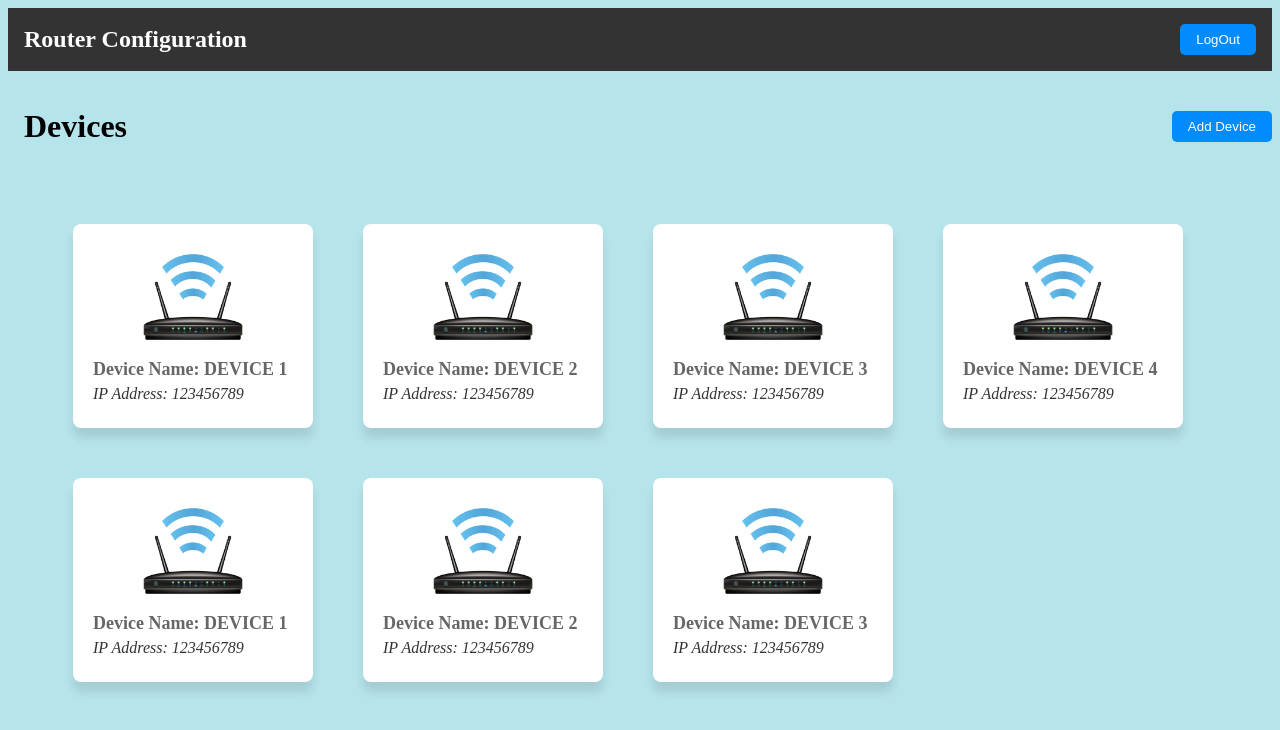
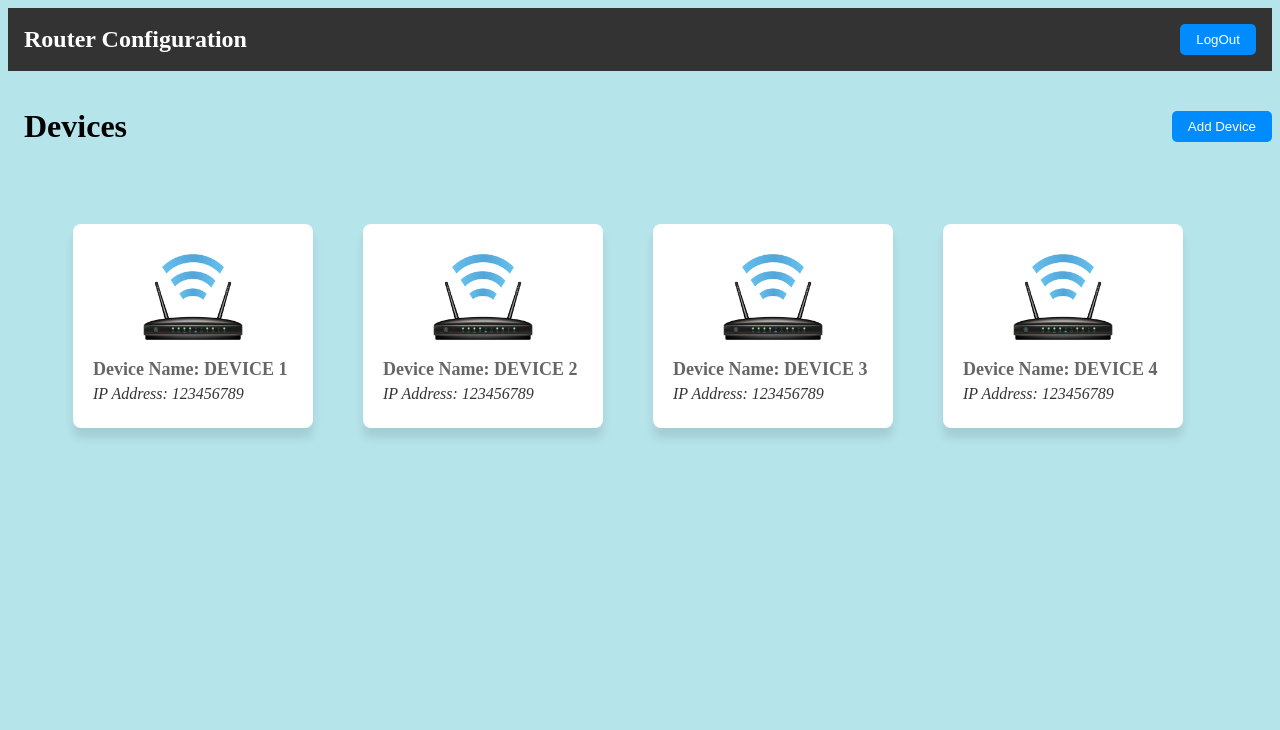
Before and after one commit to MayurKamble110/RemoteRouterConfigurationAssistent, a React (Create React App) app in the folder ui/: page / in a window 1280 px wide. Shown: the top 730 px of the page. Built offline with nearby package versions, Linux system fonts and the light colour scheme.

Commit message:
added modal-layout

```diff
--- a/ui/src/Component/Cards.css
+++ b/ui/src/Component/Cards.css
@@ -37,20 +37,27 @@
   .card p:last-child {
     font-style: italic;
   }
-
   .popup-content {
-    display: none;
+    display: flex;
     position: absolute;
     left: 50%;
+    top: 65%;
     transform: translateX(-50%);
-    width: 200px;
-    background-color: #fff;
-    border: 1px solid #ccc;
+    width: 150px;
+    background-color: #f9f9f9;
+    border: 1px solid #ddd;
+    border-radius: 5px;
     padding: 10px;
-    box-shadow: 0 0 10px rgba(0, 0, 0, 0.1);
+    box-shadow: 0 4px 8px rgba(0, 0, 0, 0.1);
     z-index: 2;
+    transition: opacity 0.3s ease, transform 0.3s ease;
+    opacity: 0;
+    pointer-events: none;
 }
 
 .card-wrapper:hover .popup-content {
     display: block;
+    opacity: 1;
+    transform: translate(-50%, -10px);
+    pointer-events: auto;
 }
--- a/ui/src/Component/Cards.jsx
+++ b/ui/src/Component/Cards.jsx
@@ -1,7 +1,7 @@
 import './Cards.css'
 export default function Cards(props){
     return (
-       <div className='card-wrapper'>
+       <div className='card-wrapper' onClick={props.onCardClick}>
         <div className='card'>
             <img src = {props.image} alt = {props.name} />
             <div className='card-content'>
@@ -14,7 +14,7 @@ export default function Cards(props){
             <p>Hardware: {props.hardware}</p>
             <p>OS: {props.os}</p>
             <p>OS Version: {props.os_version}</p>
-            </div>
+        </div>
        </div>
     )
 }
--- a/ui/src/Component/Device.css
+++ b/ui/src/Component/Device.css
@@ -31,3 +31,14 @@
     flex-wrap: wrap;
     justify-content:baseline;
   }
+
+  #preview-content {
+    background-color: #f8f8f8;
+    border: 1px solid #ccc;
+    padding: 10px;
+    border-radius: 5px;
+    margin: 20px;
+    text-align: center;
+    font-family: Arial, sans-serif;
+    color: #333;
+}
--- a/ui/src/Component/Device.jsx
+++ b/ui/src/Component/Device.jsx
@@ -3,11 +3,13 @@ import './Device.css';
 import { DEVICES } from "../Data/device";
 import Cards from "./Cards";
 import Dialog from "./Dialog";
+import Modal from "./Modal";
 
 export default function Device()
 {
-    const [ data , setData] = useState([]);
+    const [selectedDevice, setSelectedDevice] = useState(null);
     const[isModalOpen , setIsModalOpen] = useState(false);
+    const[isCardModalOpen , setIsCardModalOpen] = useState(false);
 
     function handleAddDevice()
     {
@@ -19,19 +21,45 @@ export default function Device()
         setIsModalOpen(false);
     }
 
-    return(
+    const openModal = (device) => {
+        setSelectedDevice(device);
+        setIsCardModalOpen(true);
+    };
+
+    const closeModal = () => {
+        setIsCardModalOpen(false);
+    };
+
+
+    return (
         <>
+
         <Dialog open={isModalOpen} onClose={handleCloseModal}></Dialog>
         <div id = 'device'>
              <h1>Devices</h1>
              <button className="add-button" onClick={handleAddDevice}>Add Device</button>
         </div>
-        <div id = 'cards'>
-        <ul>
-         {DEVICES.map((device)=>(
-          <Cards key={device.name}{...device}/>
-         ))}
-        </ul>
+        <div>
+            {
+                (DEVICES.length !== 0) ? (
+                    <>
+                    <div id='cards'>
+                        <ul>
+                            {DEVICES.map((device) => (
+                                <Cards key={device.name}{...device} onCardClick={() => openModal(device)}/>
+                            ))}
+                        </ul>
+                    </div>
+                    <Modal isOpen={isCardModalOpen} closeModal={closeModal} device={selectedDevice}/>
+                  </>
+                )
+                    :
+                    (
+                        <div id="preview-content">
+                        <p><strong>Sorry, no devices have been added.</strong></p>
+                    </div>
+                    )
+            }
         </div>
         </>
     )
--- /dev/null
+++ b/ui/src/Component/Modal.css
@@ -0,0 +1,32 @@
+
+.modal-overlay {
+    position: fixed;
+    top: 0;
+    left: 0;
+    width: 100%;
+    height: 100%;
+    background-color: rgba(0, 0, 0, 0.5); /* Semi-transparent black background */
+    z-index: 1000; /* Ensure it's on top of other content */
+    display: flex;
+    justify-content: center;
+    align-items: center;
+}
+
+.modal-content {
+    background-color: #fff;
+    border-radius: 10px;
+    padding: 20px;
+    box-shadow: 0 0 20px rgba(0, 0, 0, 0.2);
+    max-width: 90%;
+    max-height: 90%;
+    overflow: auto;
+}
+
+.modal-close {
+    position: absolute;
+    top: 10px;
+    right: 10px;
+    cursor: pointer;
+    font-size: 20px;
+    color: #aaa;
+}
--- /dev/null
+++ b/ui/src/Component/Modal.jsx
@@ -0,0 +1,20 @@
+import './Modal.css'
+export default function Modal({isOpen, closeModal, device}){
+    return (
+        <>
+           {isOpen &&
+                <div className="modal-overlay" onClick={closeModal}>
+                    <div className="modal-content" onClick={(e) => e.stopPropagation()}>
+                        <span className="modal-close" onClick={closeModal}>&times;</span>
+                        <h1>{device.name}</h1>
+                        <p>IP Address: {device.ip_address}</p>
+                        <p>Device Status: {device.status}</p>
+                        <p>Hardware: {device.hardware}</p>
+                        <p>OS: {device.os}</p>
+                        <p>OS Version: {device.os_version}</p>
+                    </div>
+                </div>
+            }
+        </>
+    )
+}
--- a/ui/src/Data/device.js
+++ b/ui/src/Data/device.js
@@ -35,33 +35,6 @@ export const DEVICES = [
         hardware : 'Empty',
         os : 'Linux',
         os_version : '8.4'
-    },
-    {
-        image : routerImg,
-        name : 'DEVICE 1',
-        ip_address : '123456789',
-        status : 'down',
-        hardware : 'Empty',
-        os : 'Linux',
-        os_version : '8.1'
-    },
-    {
-        image : routerImg,
-        name : 'DEVICE 2',
-        ip_address : '123456789',
-        status : 'down',
-        hardware : 'Empty',
-        os : 'Linux',
-        os_version : '8.2'
-    },
-    {
-        image : routerImg,
-        name : 'DEVICE 3',
-        ip_address : '123456789',
-        status : 'up',
-        hardware : 'Empty',
-        os : 'Linux',
-        os_version : '8.3'
     }
 ];
 
```
